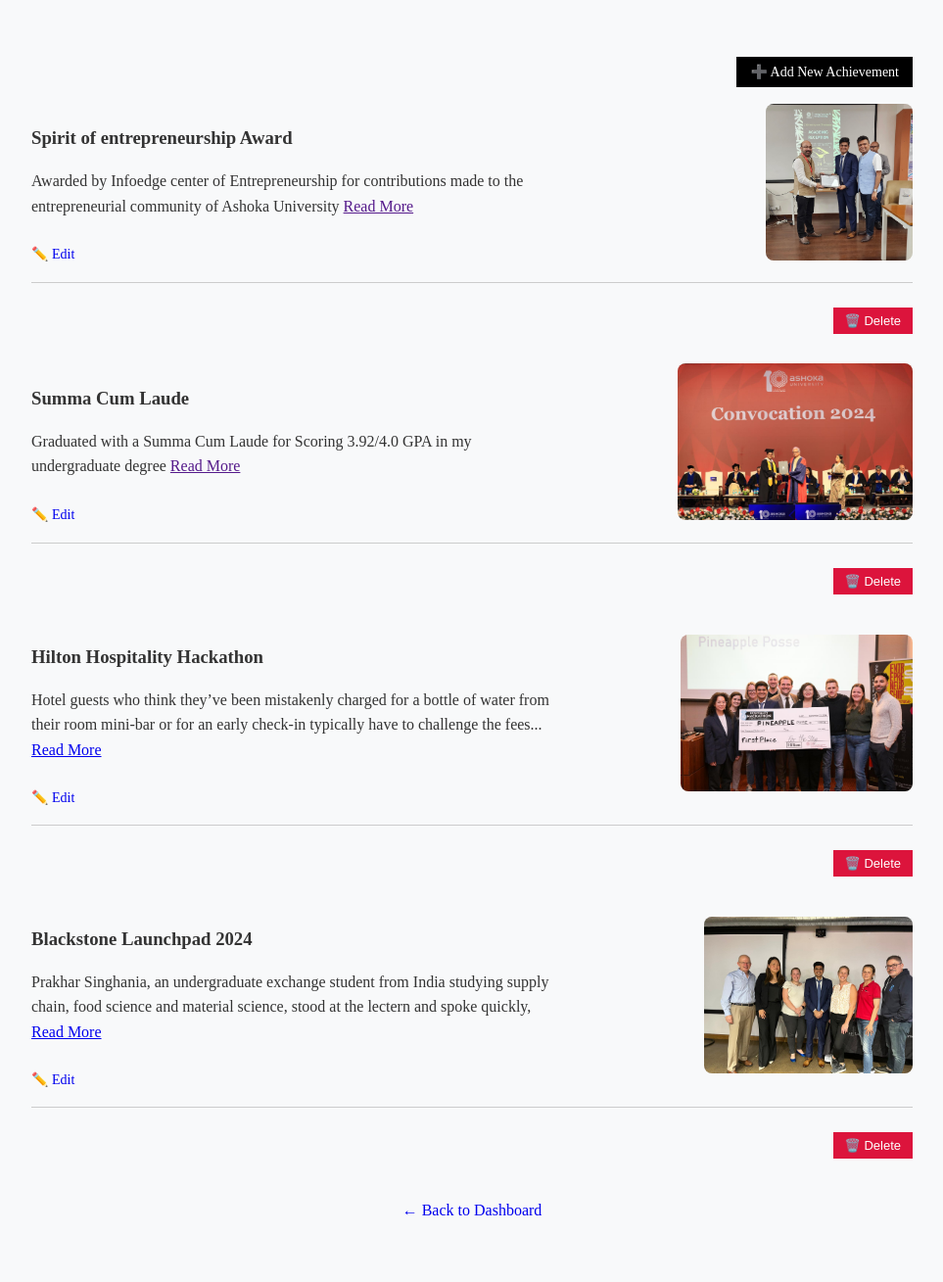
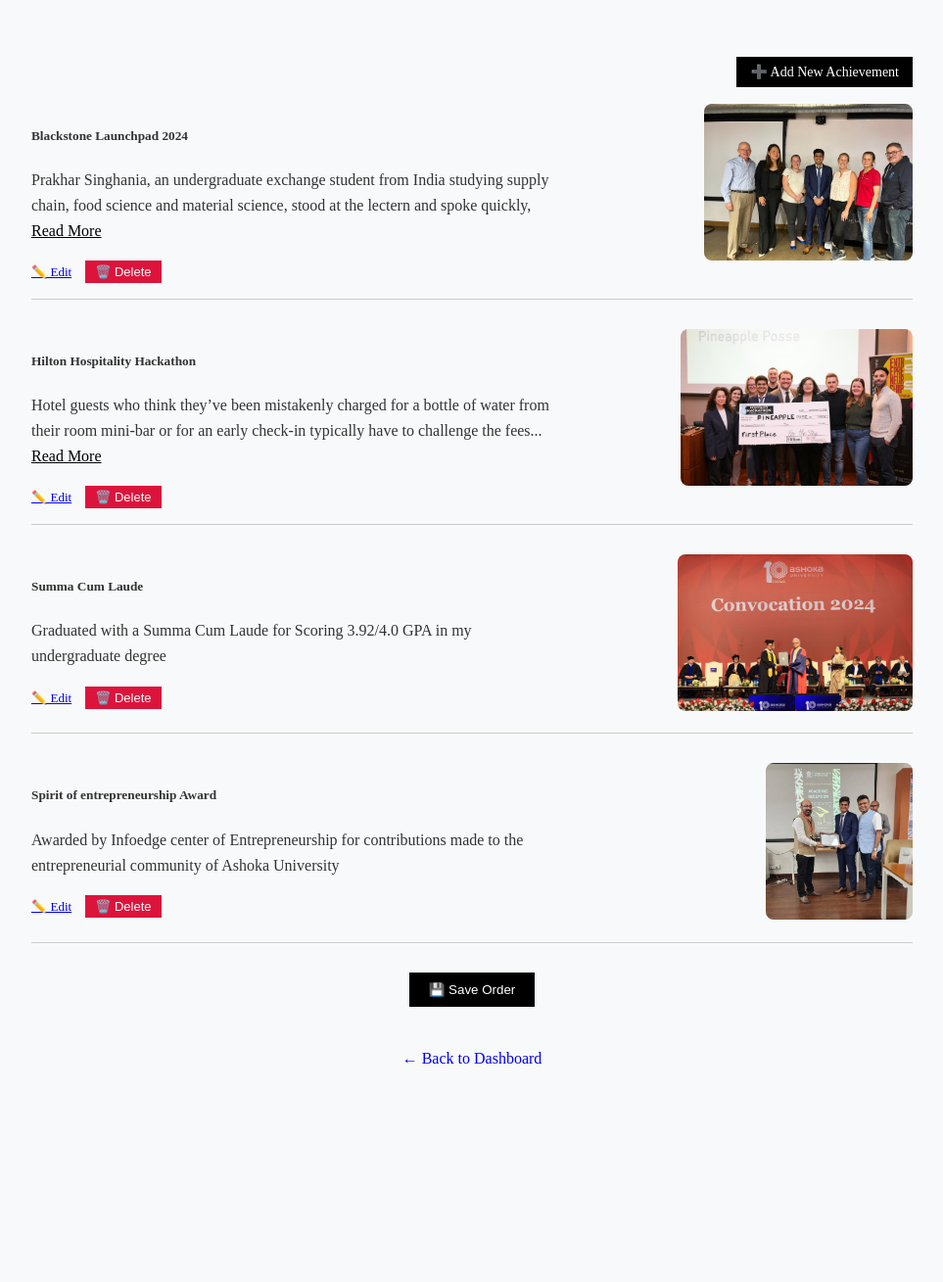
Before and after one commit to Prakharsinghania24/personal_website, a Flask app: page /admin/achievements in a window 1280 px wide. Shown: the part 91-1400 px from the top of the page at 98% size, without its empty margins (158-1121 px from the left). After the commit the page ends 1177 px from the top, so only its background shows below. Run offline with Flask 2, Linux system fonts and the light colour scheme; the visitor is signed in with stand-in values (Sample User, id 1); data comes from the database, SQL or seed files in the repository; both versions use the stored data as it was after the commit; some libraries are stand-ins or nearby versions.

Commit message:
Update achievements and UI fixes

```diff
--- a/app.py
+++ b/app.py
@@ -1,4 +1,4 @@
-from flask import Flask, render_template, request, redirect, url_for, flash, session
+from flask import Flask, render_template, request, redirect, url_for, flash, session, jsonify
 import sqlite3
 import os
 from functools import wraps
@@ -48,8 +48,9 @@
             id INTEGER PRIMARY KEY AUTOINCREMENT,
             title TEXT NOT NULL,
             summary TEXT NOT NULL,
-            link TEXT NOT NULL,
-            image_filename TEXT
+            link TEXT,
+            image_filename TEXT,
+            display_order INTEGER DEFAULT 0
         )
     """)
     conn.commit()
@@ -181,9 +182,26 @@
 @login_required
 def admin_achievements():
     conn = get_db_connection()
-    achievements = conn.execute("SELECT * FROM achievements ORDER BY id DESC").fetchall()
+    achievements = conn.execute("SELECT * FROM achievements ORDER BY display_order ASC, id DESC").fetchall()
     conn.close()
     return render_template("admin_achievements.html", achievements=achievements)
+
+@app.route("/admin/achievements/reorder", methods=["POST"])
+@login_required
+def reorder_achievements():
+    data = request.get_json()
+    order_list = data.get("order", [])
+
+    if not order_list:
+        return jsonify({"status": "error", "message": "No order received"}), 400
+
+    conn = get_db_connection()
+    for i, achievement_id in enumerate(order_list):
+        conn.execute("UPDATE achievements SET display_order = ? WHERE id = ?", (i, achievement_id))
+    conn.commit()
+    conn.close()
+
+    return jsonify({"status": "success"})
 
 @app.route("/admin/achievements/new", methods=["GET", "POST"])
 @login_required
@@ -191,7 +209,7 @@
     if request.method == "POST":
         title = request.form["title"]
         summary = request.form["summary"]
-        link = request.form["link"]
+        link = request.form.get("link")
         image = request.files["image"]
         filename = None
 
@@ -223,7 +241,7 @@
     if request.method == "POST":
         title = request.form["title"]
         summary = request.form["summary"]
-        link = request.form["link"]
+        link = request.form.get("link")
 
         image = request.files["image"]
         filename = achievement["image_filename"]
@@ -257,7 +275,7 @@
 @app.route("/achievements")
 def achievements():
     conn = get_db_connection()
-    achievements = conn.execute("SELECT * FROM achievements ORDER BY id DESC").fetchall()
+    achievements = conn.execute("SELECT * FROM achievements ORDER BY display_order ASC, id DESC").fetchall()
     conn.close()
     return render_template("achievements.html", achievements=achievements)
 
--- a/templates/admin_achievements.html
+++ b/templates/admin_achievements.html
@@ -4,6 +4,7 @@
     <meta charset="UTF-8">
     <title>Manage Achievements</title>
     <link rel="stylesheet" href="{{ url_for('static', filename='style.css') }}">
+    <script src="https://cdn.jsdelivr.net/npm/sortablejs@1.14.0/Sortable.min.js"></script>
 </head>
 <body>
 
@@ -25,14 +26,19 @@
     </div>
 
     {% if achievements %}
+        <ul id="achievement-list" style="list-style: none; padding: 0;">
             {% for ach in achievements %}
-            <div style="display: flex; align-items: center; justify-content: space-between; margin-bottom: 25px; border-bottom: 1px solid #ccc; padding-bottom: 15px;">
+                <li data-id="{{ ach['id'] }}" style="margin-bottom: 30px; cursor: move;">
+                    <div style="display: flex; justify-content: space-between; border-bottom: 1px solid #ccc; padding-bottom: 15px;">
                         <div style="width: 60%;">
-                    <h3 style="margin-bottom: 10px;">{{ ach['title'] }}</h3>
-                    <p>{{ ach['summary'] }} <a href="{{ ach['link'] }}" target="_blank" class="text-primary">Read More</a></p>
-
-                    <!-- ✏️ EDIT LINK -->
-                    <a href="{{ url_for('edit_achievement', id=ach['id']) }}" style="font-size: 14px; text-decoration: none; margin-top: 10px; display: inline-block;">✏️ Edit</a>
+                            <h5>{{ ach['title'] }}</h5>
+                            <p>{{ ach['summary'] }}{% if ach['link'] %} <a href="{{ ach['link'] }}" target="_blank" style="color: black; text-decoration: underline;">Read More</a>{% endif %}</p>
+                            <div style="margin-top: 10px;">
+                                <a href="{{ url_for('edit_achievement', id=ach['id']) }}" style="margin-right: 10px; font-size: 13px;">✏️ Edit</a>
+                                <form action="{{ url_for('delete_achievement', id=ach['id']) }}" method="POST" style="display: inline;">
+                                    <button type="submit" style="background-color: crimson; color: white; border: none; padding: 4px 10px; font-size: 13px; cursor: pointer;">🗑️ Delete</button>
+                                </form>
+                            </div>
                         </div>
                         <div style="width: 35%; text-align: right;">
                             {% if ach['image_filename'] %}
@@ -40,11 +46,13 @@
                             {% endif %}
                         </div>
                     </div>
+                </li>
+            {% endfor %}
+        </ul>
 
-            <form action="{{ url_for('delete_achievement', id=ach['id']) }}" method="POST" style="text-align: right; margin-bottom: 30px;">
-                <button type="submit" style="background-color: crimson; color: white; border: none; padding: 6px 12px; font-size: 13px; cursor: pointer;">🗑️ Delete</button>
-            </form>
-        {% endfor %}
+        <div style="text-align: center; margin-top: 20px;">
+            <button onclick="saveOrder()" style="background-color: black; color: white; padding: 10px 20px; border: none;">💾 Save Order</button>
+        </div>
     {% else %}
         <p>No achievements added yet.</p>
     {% endif %}
@@ -54,5 +62,35 @@
     </div>
 </section>
 
+<script>
+    const sortable = new Sortable(document.getElementById('achievement-list'), {
+        animation: 150
+    });
+
+    function saveOrder() {
+        const order = [];
+        document.querySelectorAll("#achievement-list li").forEach(li => {
+            order.push(parseInt(li.getAttribute("data-id")));
+        });
+
+        fetch("/admin/achievements/reorder", {
+            method: "POST",
+            headers: {
+                "Content-Type": "application/json"
+            },
+            body: JSON.stringify({ order })
+        })
+        .then(res => res.json())
+        .then(data => {
+            if (data.status === "success") {
+                alert("Order saved successfully!");
+                location.reload();
+            } else {
+                alert("Error saving order.");
+            }
+        });
+    }
+</script>
+
 </body>
 </html>
--- a/templates/edit_achievement.html
+++ b/templates/edit_achievement.html
@@ -27,8 +27,8 @@
         <label>Summary:</label><br>
         <textarea name="summary" rows="4" required style="width: 100%; padding: 10px; margin-bottom: 15px;">{{ achievement.summary }}</textarea><br>
 
-        <label>Read More Link:</label><br>
-        <input type="url" name="link" value="{{ achievement.link }}" required style="width: 100%; padding: 10px; margin-bottom: 15px;"><br>
+        <label>Read More Link (optional):</label><br>
+        <input type="url" name="link" value="{{ achievement.link or '' }}" style="width: 100%; padding: 10px; margin-bottom: 15px;"><br>
 
         <label>Replace Image (optional):</label><br>
         <input type="file" name="image" accept="image/*" style="margin-bottom: 20px;"><br>
@@ -38,7 +38,7 @@
         {% endif %}
 
         <br>
-        <button type="submit" style="background-color: black; color: white; padding: 10px 20px; border: none;">💾 Save Changes</button>
+        <button type="submit" style="background-color: black; color: white; padding: 10px 20px; border: none;">Save Changes</button>
     </form>
 
     <br>
--- a/templates/new_achievement.html
+++ b/templates/new_achievement.html
@@ -22,7 +22,7 @@
         <form method="POST" enctype="multipart/form-data">
             <input type="text" name="title" placeholder="Achievement Title" required style="width: 100%; padding: 10px; margin-bottom: 15px;"><br>
             <textarea name="summary" placeholder="Summary ending with Read More..." rows="5" required style="width: 100%; padding: 10px; margin-bottom: 15px;"></textarea><br>
-            <input type="url" name="link" placeholder="Full Article Link" required style="width: 100%; padding: 10px; margin-bottom: 15px;"><br>
+            <input type="url" name="link" placeholder="Full Article Link (optional)" style="width: 100%; padding: 10px; margin-bottom: 15px;"><br>
             <input type="file" name="image" accept="image/*" required style="margin-bottom: 15px;"><br>
             <button type="submit" style="background-color: black; color: white; padding: 10px 20px;">Add Achievement</button>
         </form>
```
Also changed, not shown: templates/achievements.html (+18 -18 lines), templates/index.html (+17 -8 lines), convocation.jpg (added), personal_site.db, spirit of entrepreneurship.jpg (added), static/uploads/convocation.jpg (added), static/uploads/spirit_of_entrepreneurship.jpg (added), 1 other file. Lines whose indentation alone changed are shown as unchanged.
